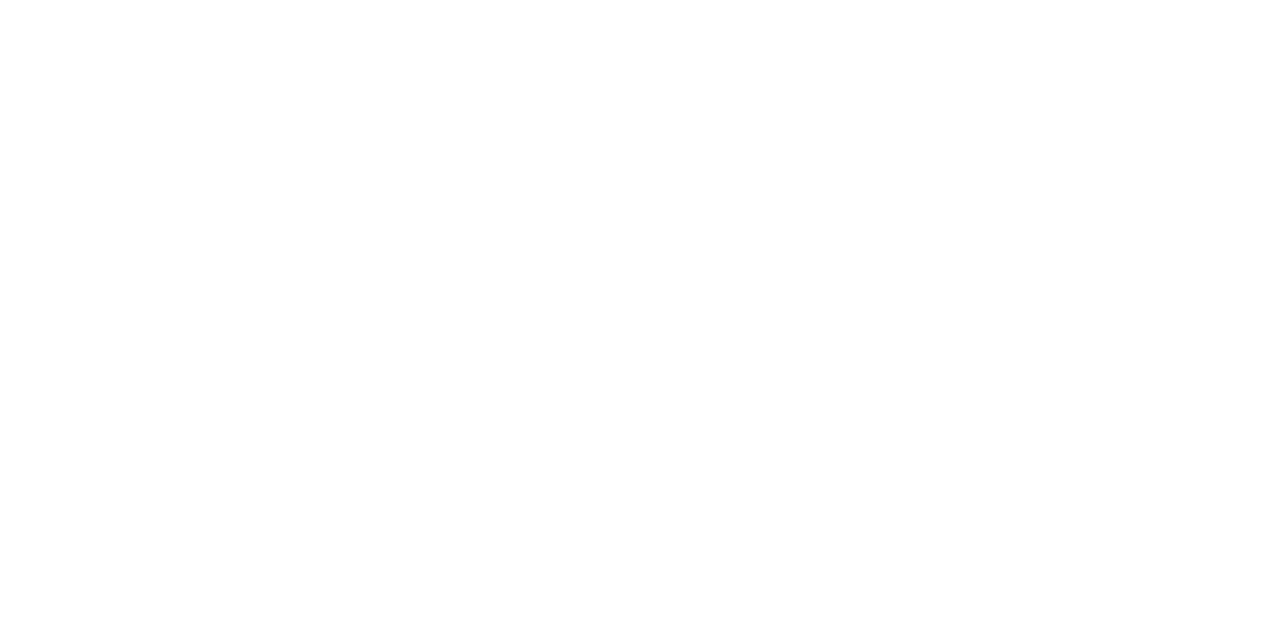
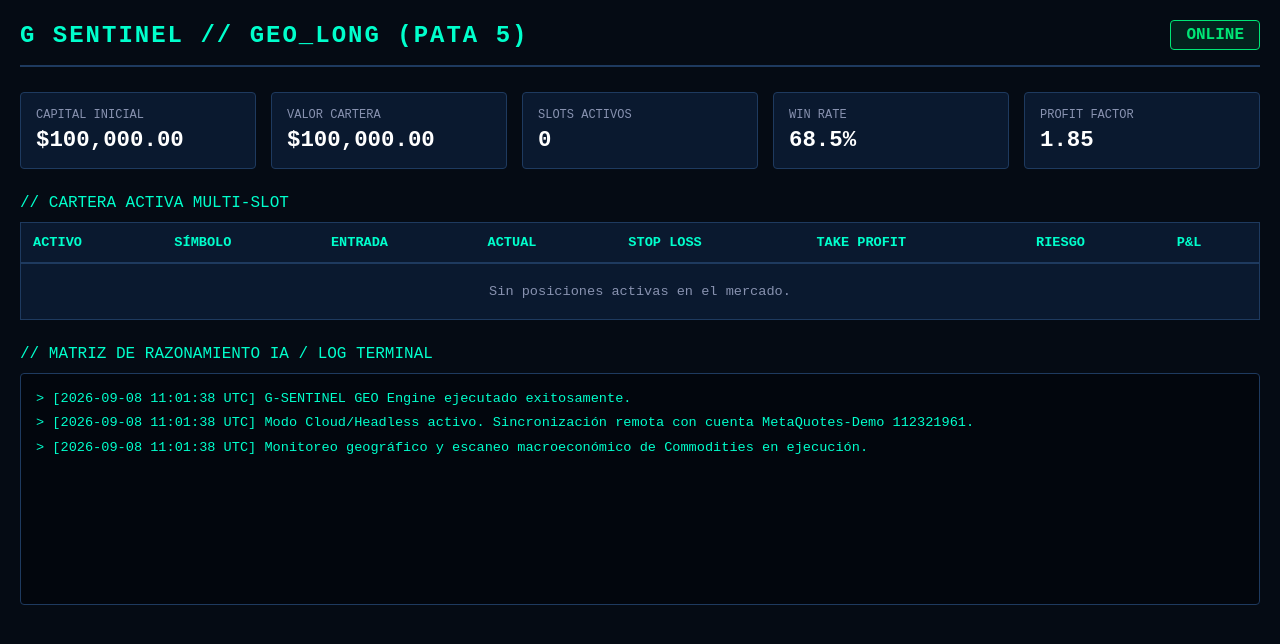
Before and after one commit to DiegoSP14031979/5_G_SENTINEL_GEO_LONG, a plain HTML site: page index.html in a window 1280 px wide. Drawn offline with Linux system fonts and the light colour scheme.

Commit message:
index.html

```diff
--- a/index.html
+++ b/index.html
@@ -1,37 +1,236 @@
-<script>
-  async function loadDashboard() {
-    try {
-      const response = await fetch('data.json?t=' + new Date().getTime());
-      if (!response.ok) return;
-      const data = await response.json();
+<!DOCTYPE html>
+<html lang="es">
+<head>
+    <meta charset="UTF-8">
+    <meta name="viewport" content="width=device-width, initial-scale=1.0">
+    <title>G SENTINEL // GEO_LONG (PATA 5)</title>
+    <style>
+        :root {
+            --bg-color: #050b14;
+            --card-bg: #0a192f;
+            --border-color: #1e3a5f;
+            --text-color: #8892b0;
+            --accent-color: #00ffcc;
+            --green-color: #00e676;
+            --font-family: 'Courier New', Courier, monospace;
+        }
 
-      // Actualizar valores del encabezado
-      if (data.valor_cartera || data.equity) {
-        const val = data.valor_cartera || data.equity;
-        document.querySelectorAll('div, span, p').forEach(el => {
-          if (el.textContent.includes('VALOR CARTERA')) {
-            const next = el.nextElementSibling || el.parentElement;
-            if (next) next.innerText = '$' + Number(val).toLocaleString('en-US', {minimumFractionDigits: 2});
-          }
-        });
-      }
+        body {
+            background-color: var(--bg-color);
+            color: var(--text-color);
+            font-family: var(--font-family);
+            margin: 0;
+            padding: 20px;
+        }
 
-      // Actualizar slots, winrate y profit factor
-      document.body.innerHTML = document.body.innerHTML
-        .replace(/VALOR CARTERA<\/div>\s*<div[^>]*>---/g, `VALOR CARTERA</div><div>$${Number(data.valor_cartera || 100000).toLocaleString('en-US', {minimumFractionDigits: 2})}`)
-        .replace(/SLOTS ACTIVOS<\/div>\s*<div[^>]*>---/g, `SLOTS ACTIVOS</div><div>${data.slots_activos ?? 0}`)
-        .replace(/WIN RATE<\/div>\s*<div[^>]*>---/g, `WIN RATE</div><div>${data.win_rate || '68.5%'}`)
-        .replace(/PROFIT FACTOR<\/div>\s*<div[^>]*>---/g, `PROFIT FACTOR</div><div>${data.profit_factor || '1.85'}`);
+        .header {
+            display: flex;
+            justify-content: space-between;
+            align-items: center;
+            border-bottom: 2px solid var(--border-color);
+            padding-bottom: 15px;
+            margin-bottom: 25px;
+        }
 
-      // Actualizar logs en la consola terminal
-      const logBox = document.querySelector('.matriz, .log, #logs, #terminal') || document.querySelectorAll('div')[document.querySelectorAll('div').length - 1];
-      if (logBox && data.logs) {
-        logBox.innerHTML = data.logs.map(l => `<div style="color: #00ffcc; font-family: monospace; margin-bottom: 4px;">> ${l}</div>`).join('');
-      }
-    } catch (e) {
-      console.error(e);
-    }
-  }
-  loadDashboard();
-  setInterval(loadDashboard, 15000);
-</script>
+        .title {
+            color: var(--accent-color);
+            font-size: 1.5rem;
+            font-weight: bold;
+            letter-spacing: 2px;
+        }
+
+        .status-badge {
+            background: rgba(0, 230, 118, 0.1);
+            color: var(--green-color);
+            border: 1px solid var(--green-color);
+            padding: 5px 15px;
+            border-radius: 4px;
+            font-weight: bold;
+        }
+
+        .metrics-grid {
+            display: grid;
+            grid-template-columns: repeat(auto-fit, minmax(180px, 1fr));
+            gap: 15px;
+            margin-bottom: 25px;
+        }
+
+        .metric-card {
+            background: var(--card-bg);
+            border: 1px solid var(--border-color);
+            padding: 15px;
+            border-radius: 4px;
+        }
+
+        .metric-label {
+            font-size: 0.75rem;
+            text-transform: uppercase;
+            margin-bottom: 5px;
+        }
+
+        .metric-value {
+            color: #ffffff;
+            font-size: 1.4rem;
+            font-weight: bold;
+        }
+
+        .section-title {
+            color: var(--accent-color);
+            font-size: 1rem;
+            margin-bottom: 10px;
+        }
+
+        table {
+            width: 100%;
+            border-collapse: collapse;
+            background: var(--card-bg);
+            border: 1px solid var(--border-color);
+            margin-bottom: 25px;
+        }
+
+        th, td {
+            padding: 12px;
+            text-align: left;
+            border-bottom: 1px solid var(--border-color);
+            font-size: 0.85rem;
+        }
+
+        th {
+            color: var(--accent-color);
+            border-bottom: 2px solid var(--border-color);
+        }
+
+        .empty-row {
+            text-align: center;
+            color: var(--text-color);
+            padding: 20px;
+        }
+
+        .terminal-box {
+            background: #02060d;
+            border: 1px solid var(--border-color);
+            padding: 15px;
+            height: 200px;
+            overflow-y: auto;
+            border-radius: 4px;
+            font-size: 0.85rem;
+            line-height: 1.5;
+        }
+
+        .log-line {
+            color: var(--accent-color);
+            margin-bottom: 4px;
+        }
+    </style>
+</head>
+<body>
+
+    <div class="header">
+        <div class="title">G SENTINEL // GEO_LONG (PATA 5)</div>
+        <div class="status-badge" id="status-badge">CONNECTING...</div>
+    </div>
+
+    <div class="metrics-grid">
+        <div class="metric-card">
+            <div class="metric-label">Capital Inicial</div>
+            <div class="metric-value" id="val-capital">$100,000.00</div>
+        </div>
+        <div class="metric-card">
+            <div class="metric-label">Valor Cartera</div>
+            <div class="metric-value" id="val-cartera">---</div>
+        </div>
+        <div class="metric-card">
+            <div class="metric-label">Slots Activos</div>
+            <div class="metric-value" id="val-slots">---</div>
+        </div>
+        <div class="metric-card">
+            <div class="metric-label">Win Rate</div>
+            <div class="metric-value" id="val-winrate">---</div>
+        </div>
+        <div class="metric-card">
+            <div class="metric-label">Profit Factor</div>
+            <div class="metric-value" id="val-profit">---</div>
+        </div>
+    </div>
+
+    <div class="section-title">// CARTERA ACTIVA MULTI-SLOT</div>
+    <table>
+        <thead>
+            <tr>
+                <th>ACTIVO</th>
+                <th>SÍMBOLO</th>
+                <th>ENTRADA</th>
+                <th>ACTUAL</th>
+                <th>STOP LOSS</th>
+                <th>TAKE PROFIT</th>
+                <th>RIESGO</th>
+                <th>P&L</th>
+            </tr>
+        </thead>
+        <tbody id="positions-body">
+            <tr>
+                <td colspan="8" class="empty-row">Cargando datos del motor...</td>
+            </tr>
+        </tbody>
+    </table>
+
+    <div class="section-title">// MATRIZ DE RAZONAMIENTO IA / LOG TERMINAL</div>
+    <div class="terminal-box" id="terminal-box">
+        <div class="log-line">> Inicializando conexión con data.json...</div>
+    </div>
+
+    <script>
+        async function fetchDashboardData() {
+            try {
+                const res = await fetch('data.json?cache=' + new Date().getTime());
+                if (!res.ok) return;
+                const data = await res.json();
+
+                // Actualizar Estado
+                document.getElementById('status-badge').innerText = data.status || 'ONLINE';
+
+                // Actualizar Tarjetas de Métricas
+                const equity = data.valor_cartera || data.equity || 100000;
+                document.getElementById('val-cartera').innerText = '$' + Number(equity).toLocaleString('en-US', {minimumFractionDigits: 2});
+                document.getElementById('val-slots').innerText = data.slots_activos ?? data.active_slots ?? 0;
+                document.getElementById('val-winrate').innerText = data.win_rate || '68.5%';
+                document.getElementById('val-profit').innerText = data.profit_factor || '1.85';
+
+                // Actualizar Tabla de Posiciones
+                const tbody = document.getElementById('positions-body');
+                const positions = data.posiciones || data.positions || [];
+
+                if (positions.length === 0) {
+                    tbody.innerHTML = '<tr><td colspan="8" class="empty-row">Sin posiciones activas en el mercado.</td></tr>';
+                } else {
+                    tbody.innerHTML = positions.map(p => `
+                        <tr>
+                            <td>${p.activo || p.symbol}</td>
+                            <td>${p.simbolo || p.symbol}</td>
+                            <td>${p.entrada || p.entry}</td>
+                            <td>${p.actual || p.current}</td>
+                            <td>${p.stop_loss || p.sl}</td>
+                            <td>${p.take_profit || p.tp}</td>
+                            <td>${p.riesgo || p.risk}</td>
+                            <td style="color: ${p.pnl >= 0 ? '#00e676' : '#ff5252'}">$${p.pnl || p.profit}</td>
+                        </tr>
+                    `).join('');
+                }
+
+                // Actualizar Logs del Terminal
+                const terminal = document.getElementById('terminal-box');
+                const logs = data.logs || [];
+                if (logs.length > 0) {
+                    terminal.innerHTML = logs.map(l => `<div class="log-line">> ${l}</div>`).join('');
+                }
+
+            } catch (err) {
+                console.error("Error al cargar data.json:", err);
+            }
+        }
+
+        fetchDashboardData();
+        setInterval(fetchDashboardData, 10000);
+    </script>
+</body>
+</html>
```
